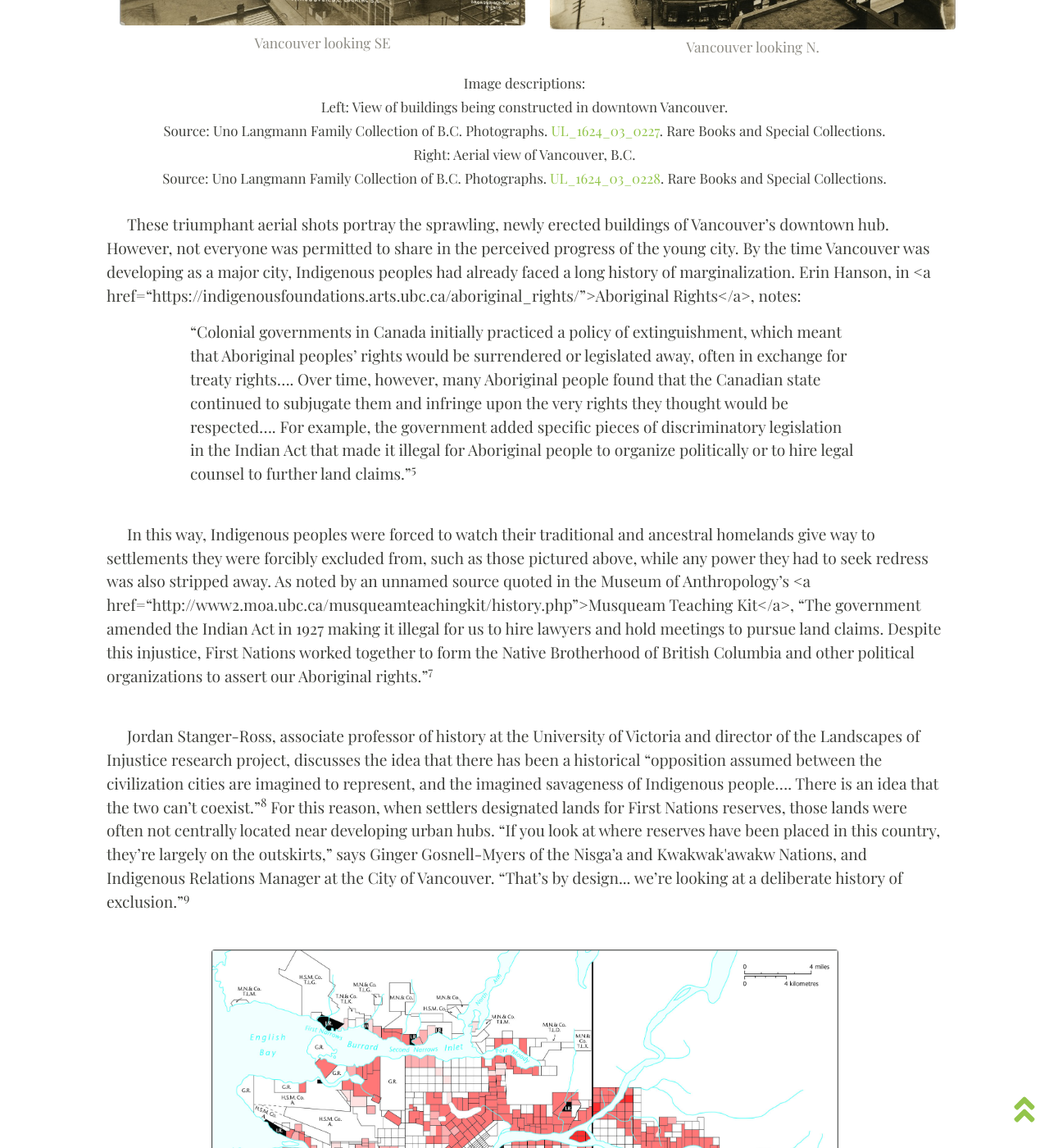
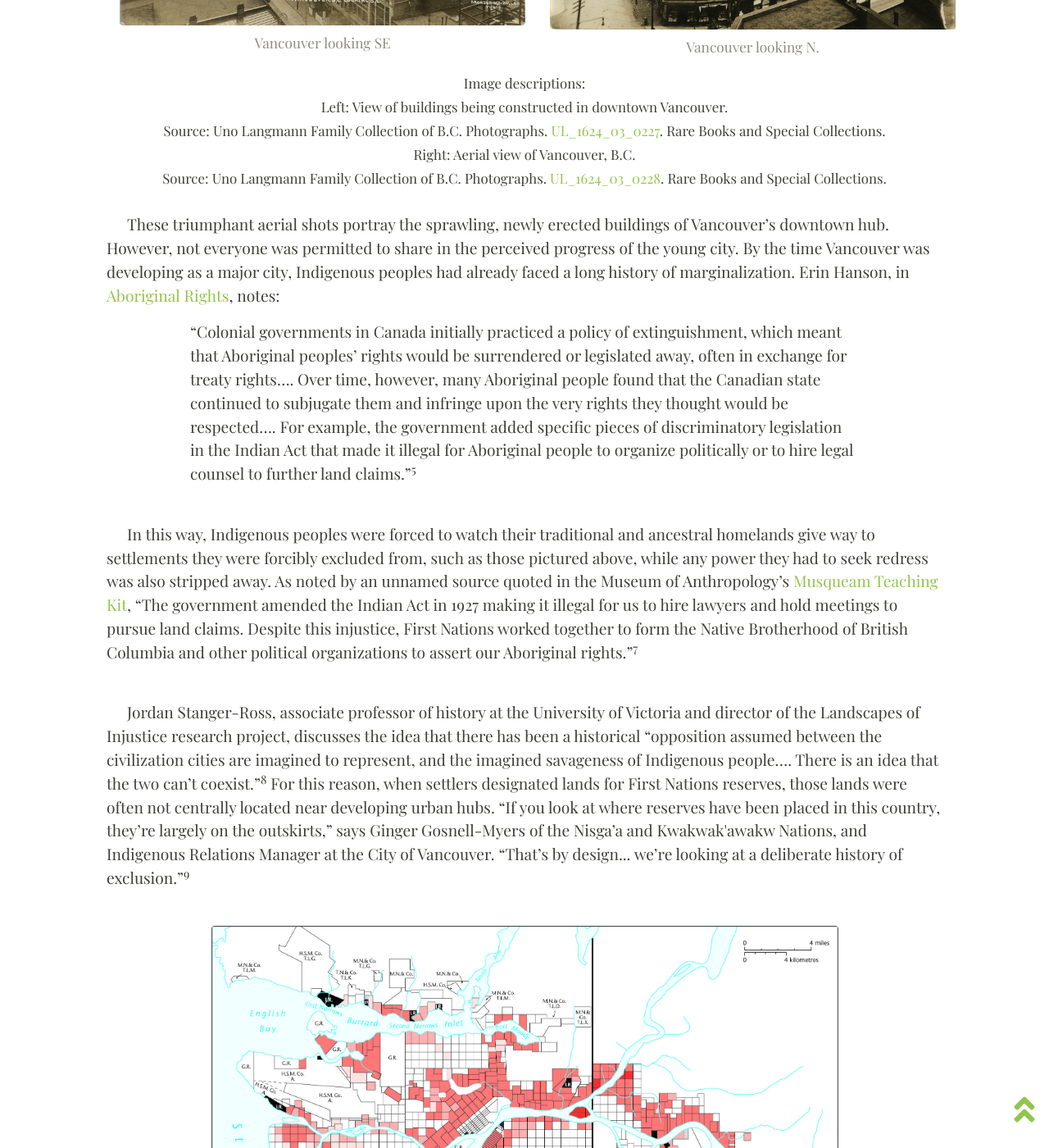
Before and after one commit to ashlynnprasad/langmann-2021, a Jekyll site: the page built from pages/urbandevelopment.md, in a window 1280 px wide and 1400 px high, scrolled down 4226 px. Shown: the whole window at 82% size. Built offline with Jekyll 4.4.1, drawn with Linux system fonts in a browser that asks for light colours; nearby versions of some CDN libraries.

Commit message:
fixed hyperlinks

```diff
--- a/pages/urbandevelopment.md
+++ b/pages/urbandevelopment.md
@@ -88,9 +88,9 @@ permalink: /urbandevelopment.html
     Source: Uno Langmann Family Collection of B.C. Photographs. <a href="https://dx.doi.org/10.14288/1.0361299">UL_1624_03_0227</a>. Rare Books and Special Collections.<br>
     Right: Aerial view of Vancouver, B.C.<br>
     Source: Uno Langmann Family Collection of B.C. Photographs. <a href="https://dx.doi.org/10.14288/1.0361532">UL_1624_03_0228</a>. Rare Books and Special Collections.</small></center><br>
- <p style="text-indent: 25px;">These triumphant aerial shots portray the sprawling, newly erected buildings of Vancouver’s downtown hub. However, not everyone was permitted to share in the perceived progress of the young city. By the time Vancouver was developing as a major city, Indigenous peoples had already faced a long history of marginalization. Erin Hanson, in <a href=“https://indigenousfoundations.arts.ubc.ca/aboriginal_rights/”>Aboriginal Rights</a>, notes:<br>
+ <p style="text-indent: 25px;">These triumphant aerial shots portray the sprawling, newly erected buildings of Vancouver’s downtown hub. However, not everyone was permitted to share in the perceived progress of the young city. By the time Vancouver was developing as a major city, Indigenous peoples had already faced a long history of marginalization. Erin Hanson, in <a href="https://indigenousfoundations.arts.ubc.ca/aboriginal_rights/">Aboriginal Rights</a>, notes:<br>
   <p style="margin-left:10%; margin-right:10%;">“Colonial governments in Canada initially practiced a policy of extinguishment, which meant that Aboriginal peoples’ rights would be surrendered or legislated away, often in exchange for treaty rights…. Over time, however, many Aboriginal people found that the Canadian state continued to subjugate them and infringe upon the very rights they thought would be respected…. For example, the government added specific pieces of discriminatory legislation in the Indian Act that made it illegal for Aboriginal people to organize politically or to hire legal counsel to further land claims.”<sup>5</sup> </p><br>
-  <p style="text-indent: 25px;">In this way, Indigenous peoples were forced to watch their traditional and ancestral homelands give way to settlements they were forcibly excluded from, such as those pictured above, while any power they had to seek redress was also stripped away. As noted by an unnamed source quoted in the Museum of Anthropology’s <a href=“http://www2.moa.ubc.ca/musqueamteachingkit/history.php”>Musqueam Teaching Kit</a>, “The government amended the Indian Act in 1927 making it illegal for us to hire lawyers and hold meetings to pursue land claims. Despite this injustice, First Nations worked together to form the Native Brotherhood of British Columbia and other political organizations to assert our Aboriginal rights.”<sup>7</sup><br><br>
+  <p style="text-indent: 25px;">In this way, Indigenous peoples were forced to watch their traditional and ancestral homelands give way to settlements they were forcibly excluded from, such as those pictured above, while any power they had to seek redress was also stripped away. As noted by an unnamed source quoted in the Museum of Anthropology’s <a href="http://www2.moa.ubc.ca/musqueamteachingkit/history.php">Musqueam Teaching Kit</a>, “The government amended the Indian Act in 1927 making it illegal for us to hire lawyers and hold meetings to pursue land claims. Despite this injustice, First Nations worked together to form the Native Brotherhood of British Columbia and other political organizations to assert our Aboriginal rights.”<sup>7</sup><br><br>
 <p style="text-indent: 25px;">Jordan Stanger-Ross, associate professor of history at the University of Victoria and director of the Landscapes of Injustice research project, discusses the idea that there has been a historical “opposition assumed between the civilization cities are imagined to represent, and the imagined savageness of Indigenous people…. There is an idea that the two can’t coexist.”<sup>8</sup>  For this reason, when settlers designated lands for First Nations reserves, those lands were often not centrally located near developing urban hubs. “If you look at where reserves have been placed in this country, they’re largely on the outskirts,” says Ginger Gosnell-Myers of the Nisga’a and Kwakwak'awakw Nations, and Indigenous Relations Manager at the City of Vancouver. “That’s by design... we’re looking at a deliberate history of exclusion.”<sup>9</sup><br><br>
 
   {% include feature/item-figure.html objectid="langmann039" width="75" %}<br>
```
